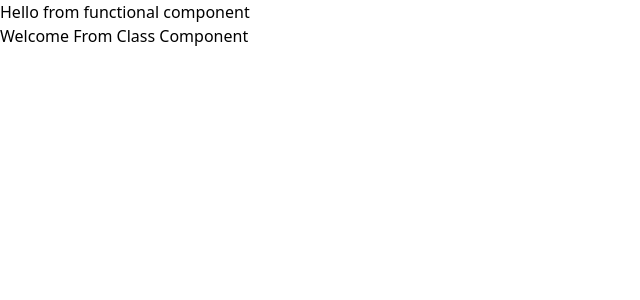
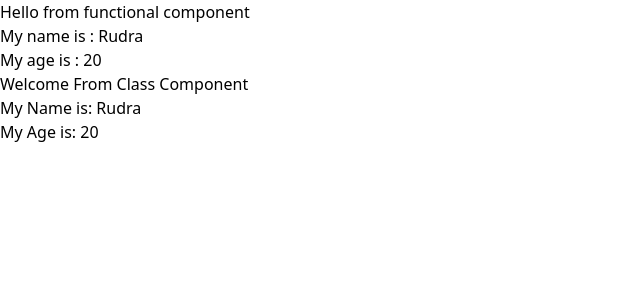
Before and after one commit to RudraJat/react-class, a React (Vite) app: page / in a window 1280 px wide. Shown: the top 300 px of the page, without its empty margins (0-640 px from the left). Built offline with nearby package versions, Linux system fonts and the light colour scheme.

Commit message:
Learn how to use props in class and functional components

```diff
--- a/src/App.jsx
+++ b/src/App.jsx
@@ -35,8 +35,8 @@ function App(){
 
         // </div> */}
         {/* <Footer />  */}
-        <FunWelcome/>
-        <ClaWelcome/>
+        <FunWelcome name="Rudra" age="20"/>
+        <ClaWelcome name="Rudra" age="20"/>
         <Caprac/>
         </>
 
--- a/src/CA/ClaWelcome.jsx
+++ b/src/CA/ClaWelcome.jsx
@@ -1,10 +1,16 @@
+//Q.2 Write a simple CLASS COMPONENT in REACT
+//Q.4 Use props in CLASS COMPONENT
 import React, {Component} from 'react'
 
 
 class ClaWelcome extends Component{
   render(){
     return (
+    <>
     <div>Welcome From Class Component</div>
+    <h2>My Name is: {this.props.name}</h2>
+    <h2>My Age is: {this.props.age}</h2>
+    </>
   )
 }
 }
--- a/src/CA/FunWelcome.jsx
+++ b/src/CA/FunWelcome.jsx
@@ -1,6 +1,14 @@
 //Q.1 Write a simple FUNCTIONAL COMPONENT in REACT
-function FunWelcome(){
-    return <h1>Hello from functional component</h1>;
+//Q.3 Use props in FUNCTIONAL COMPONENT
+
+function FunWelcome(props){
+    return(
+        <>
+         <h1>Hello from functional component</h1>
+         <h2>My name is : {props.name}</h2>
+         <h2>My age is : {props.age}</h2>
+         </>
+    )
 }
 
 export default FunWelcome;
```
